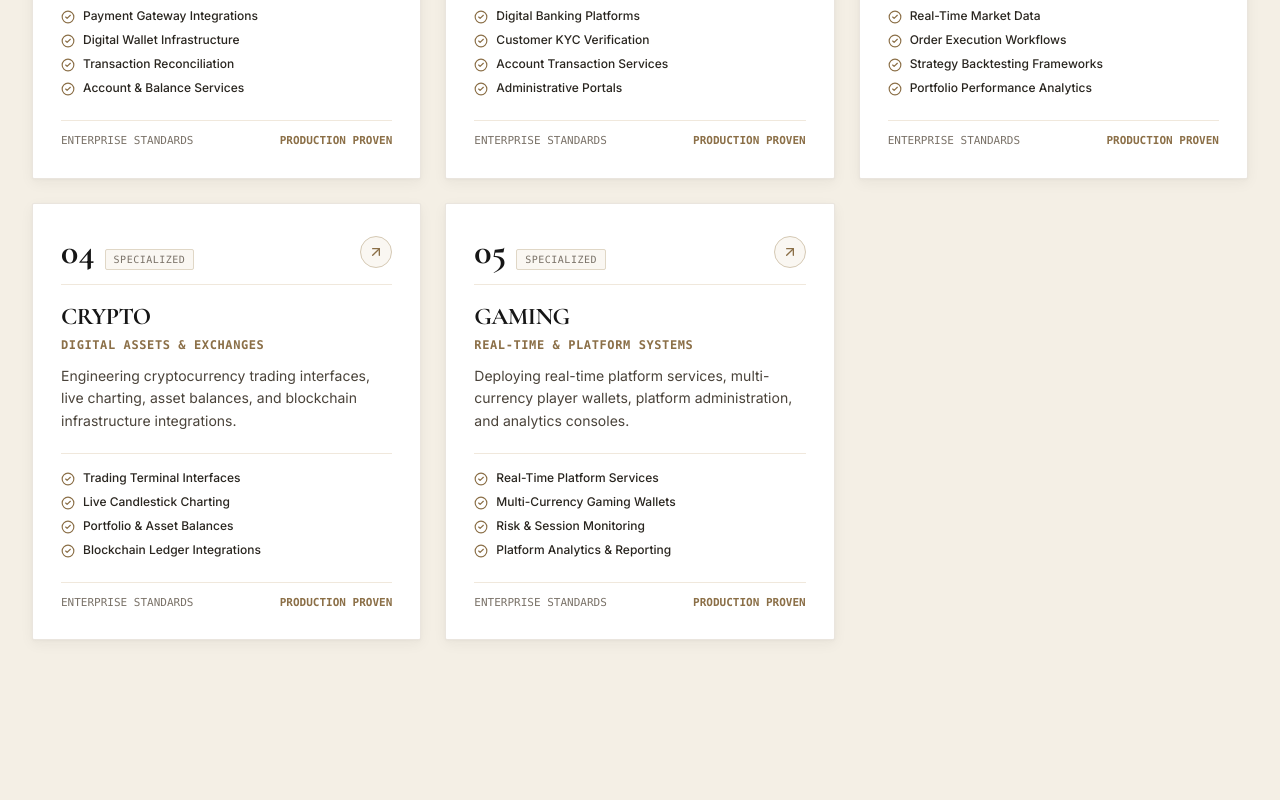
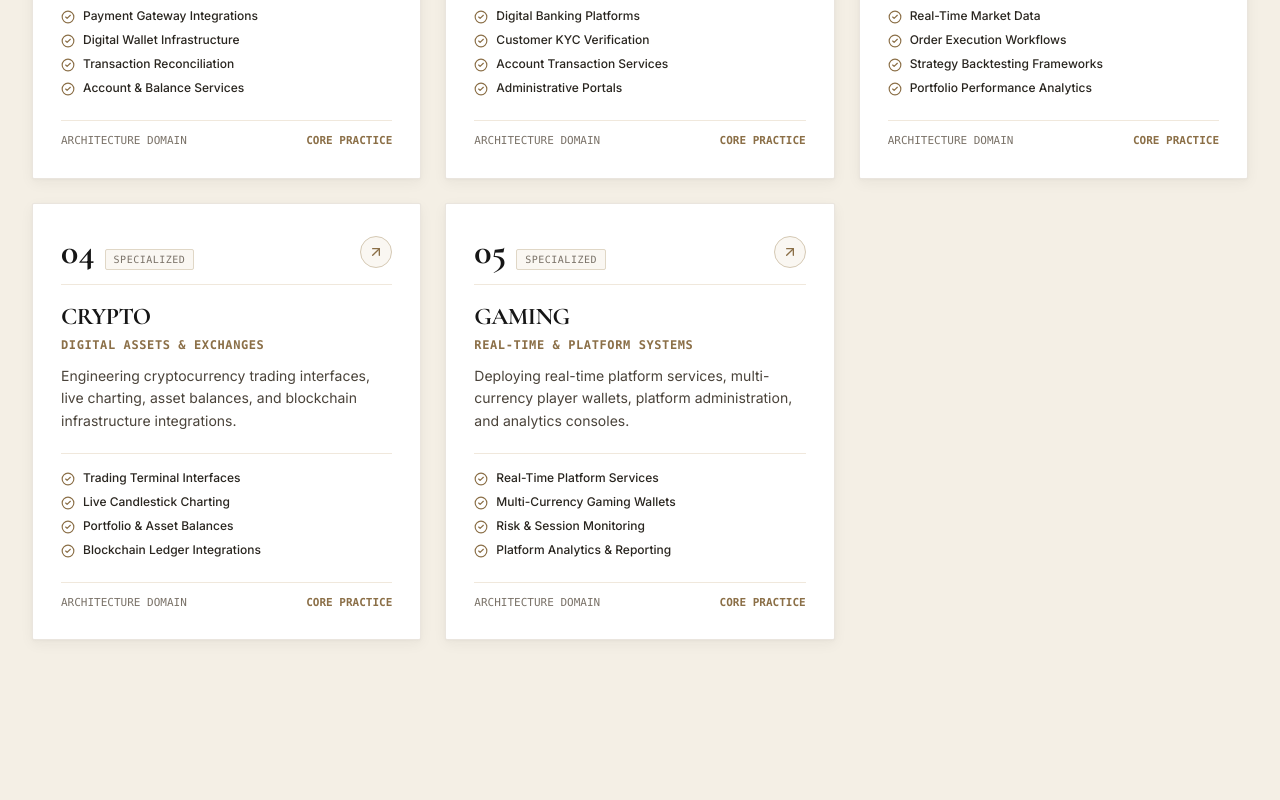
Before and after one commit to ojhaswatwani1905/portfolio, a Next.js app: page / in a window 1280 px wide. Shown: the part 2400-3200 px from the top of the page. Built offline with nearby package versions, Linux system fonts and the light colour scheme.

Commit message:
fix(audit): finalize professional claims, refine metadata, and update deployment docs

```diff
--- a/src/app/layout.tsx
+++ b/src/app/layout.tsx
@@ -23,9 +23,9 @@ const caveat = Caveat({
 });
 
 export const metadata: Metadata = {
-  title: "OJHAS WATWANI — Technology Consultant | FinTech · Banking · Trading",
+  title: "Ojhas Watwani — Senior Technology Consultant | FinTech · Banking · Trading",
   description:
-    "Senior Technology Consultant with 10+ years of experience designing scalable, secure, and high-performance financial systems across banking, trading, crypto, and gaming.",
+    "Senior Technology Consultant specializing in FinTech, digital banking platforms, trading systems, and financial systems architecture.",
   keywords: [
     "Ojhas Watwani",
     "Technology Consultant",
--- a/src/components/DomainExpertise.tsx
+++ b/src/components/DomainExpertise.tsx
@@ -92,8 +92,8 @@ export const DomainExpertise: React.FC = () => {
 
               {/* Card Footer */}
               <div className="mt-6 pt-3 border-t border-[#F0E8DC] flex items-center justify-between text-[11px] font-mono text-[#7A7268]">
-                <span>ENTERPRISE STANDARDS</span>
-                <span className="text-[#8B6F47] font-semibold">PRODUCTION PROVEN</span>
+                <span>ARCHITECTURE DOMAIN</span>
+                <span className="text-[#8B6F47] font-semibold">CORE PRACTICE</span>
               </div>
             </div>
           ))}
--- a/src/components/Projects.tsx
+++ b/src/components/Projects.tsx
@@ -121,7 +121,7 @@ export const Projects: React.FC = () => {
         {/* Footnote / Architecture Note */}
         <div className="mt-12 text-center">
           <div className="inline-flex items-center gap-2 px-4 py-2 bg-[#FAF7F2] border border-[#E2D8C7] rounded-full text-xs text-[#7A7268] font-mono">
-            <span>SHOWING {filteredProjects.length} OF {PROJECTS.length} PRODUCTION DEPLOYMENTS</span>
+            <span>SHOWING {filteredProjects.length} OF {PROJECTS.length} FEATURED SYSTEMS</span>
             <span>•</span>
             <span className="text-[#8B6F47]">CLICK ANY CARD TO EXPAND DEEP DIVE</span>
           </div>
--- a/src/components/Skills.tsx
+++ b/src/components/Skills.tsx
@@ -72,7 +72,7 @@ export const Skills: React.FC = () => {
                       Institutional Domain Expertise
                     </h3>
                     <p className="text-[11px] sm:text-xs text-[#7A7268] mt-0.5 sm:mt-1">
-                      Mission-critical financial, compliance, and distributed system disciplines.
+                      Financial systems architecture, compliance awareness, and distributed system disciplines.
                     </p>
                   </div>
                   <Shield className="w-5 h-5 text-[#8B6F47] shrink-0" />
@@ -99,7 +99,7 @@ export const Skills: React.FC = () => {
                 <div className="flex items-center justify-between pb-3 sm:pb-4 border-b border-[#F0E8DC] mb-4 sm:mb-6">
                   <div>
                     <h3 className="font-serif text-xl sm:text-2xl font-bold text-[#161616]">
-                      Production Technology Stack
+                      Verified Technology Stack
                     </h3>
                     <p className="text-[11px] sm:text-xs text-[#7A7268] mt-0.5 sm:mt-1">
                       Core languages, database systems, containerization, and cloud infrastructure.
@@ -130,7 +130,7 @@ export const Skills: React.FC = () => {
             )}
 
             <div className="mt-8 pt-4 border-t border-[#F0E8DC] flex items-center justify-between text-xs font-mono text-[#7A7268]">
-              <span>ENTERPRISE-GRADE EXPERTISE</span>
+              <span>ENTERPRISE ARCHITECTURE PRACTICE</span>
               <span className="text-[#8B6F47] font-semibold">10+ YEARS HANDS-ON</span>
             </div>
           </div>
--- a/src/instrumentation.ts
+++ b/src/instrumentation.ts
@@ -22,9 +22,9 @@ export async function register() {
       }
     };
 
-    // Initial ping 15 seconds after server boot
+    // Initial health ping 15 seconds after server boot
     setTimeout(pingSelf, 15000);
-    // Recurring ping every 10 minutes to prevent Render cold-start sleeps
+    // Recurring health ping every 10 minutes
     setInterval(pingSelf, PING_INTERVAL_MS);
   }
 }
```
Also changed, not shown: 1 other file (tests, documents, lock files or other folders).
